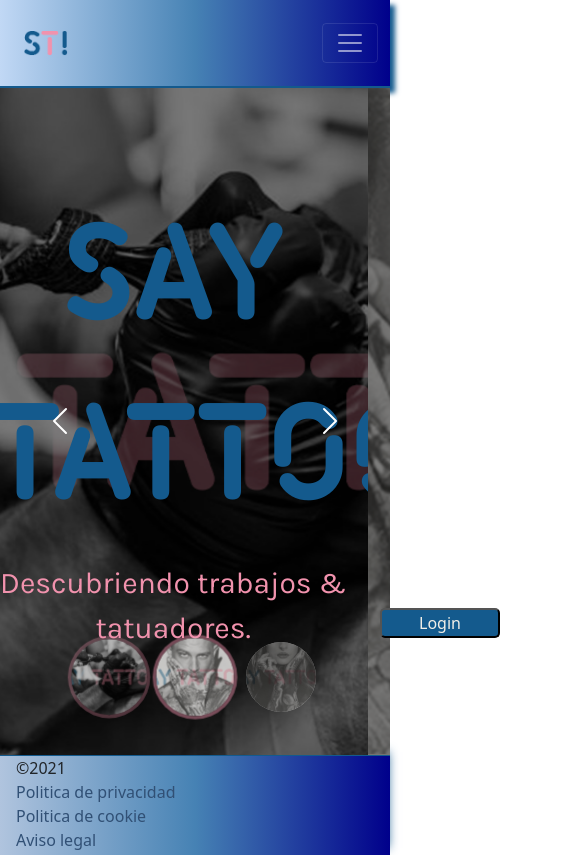
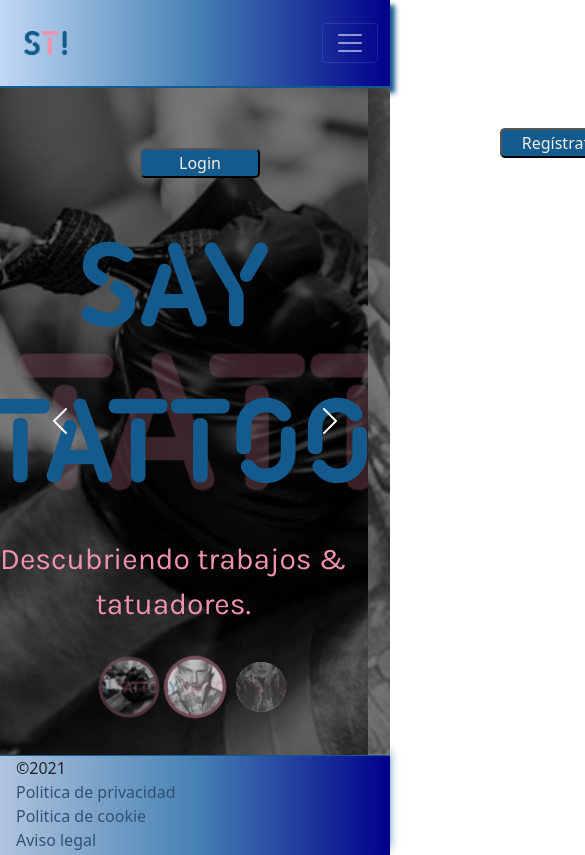
Before and after one commit to SusanaSalmeron/SayTattooProject, an Angular app in the folder proyectoFinalAngular/: page /home in a window 390 px wide. Shown: the top 855 px of the page, 585 px wide, since content can reach past the window. Built offline with nearby package versions, Linux system fonts and the light colour scheme.

Commit message:
Media Querys 576px |768px| 962px

```diff
--- a/proyectoFinalAngular/src/app/components/slider/slider.component.css
+++ b/proyectoFinalAngular/src/app/components/slider/slider.component.css
@@ -6,9 +6,7 @@
   font-family: 'Iconic-Stencil-Bold-trial';
   src: url('../../../assets/Iconic/Iconic-Stencil-Bold-trial.ttf') format('truetype')
 }
-body {
-  font-size: 60px;
-}
+
 
 /*
 *Hoja de style del Slider.
@@ -171,7 +169,7 @@ grid-row: 1;
 position: relative;
 width: 120px;
 left: 380px;
-top: 520px;
+top: 60px;
 
 }
 
@@ -190,7 +188,7 @@ top: 520px;
   grid-row: 3;
   position: relative;
   width: 120px;
-  top: 520px;
+  top: 60px;
   right: -780px;
 }
 
@@ -201,11 +199,84 @@ top: 520px;
 
 
 /*
-*RESPONSIVE - 7678px
+*RESPONSIVE - 768px
  */
 @media (orientation: landscape) {
   /* Esto para bloquear la orientación -  sólo se puede ver en Vertical */
 }
 
+@media(max-width:576px){
+
+.home .carousel-item h2{
+  font-size: 20px;
+}
+
+.home .carousel-item p{
+  font-size:11px;
+}
+
+.home .carousel-indicators li {
+  height: 40px;
+  width: 40px;
+}
+
+.login :first-child{
+left:140px;
+top: 10px;
+}
+.registrate {
+left:140px;
+top: 40px;
+
+}
+
+}
+
 @media(max-width:768px){
+
+
+.home .carousel-item h2{
+  font-size: 100px;
 }
+
+.home .carousel-item p{
+  font-size:15px;
+}
+
+.home .carousel-indicators li {
+  height: 50px;
+  width: 50px;
+}
+
+
+.registrate:last-child {
+  left: 380px;
+}
+
+}
+
+@media(max-width:962px){
+
+.home .carousel-item h2{
+  font-size: 130px;
+}
+
+.home .carousel-item p{
+  font-size:30px;
+}
+
+.home .carousel-indicators li {
+  height: 50px;
+  width: 50px;
+}
+
+.login{
+left:140px;
+
+}
+.registrate {
+  right: -580px;
+}
+
+
+}
```
